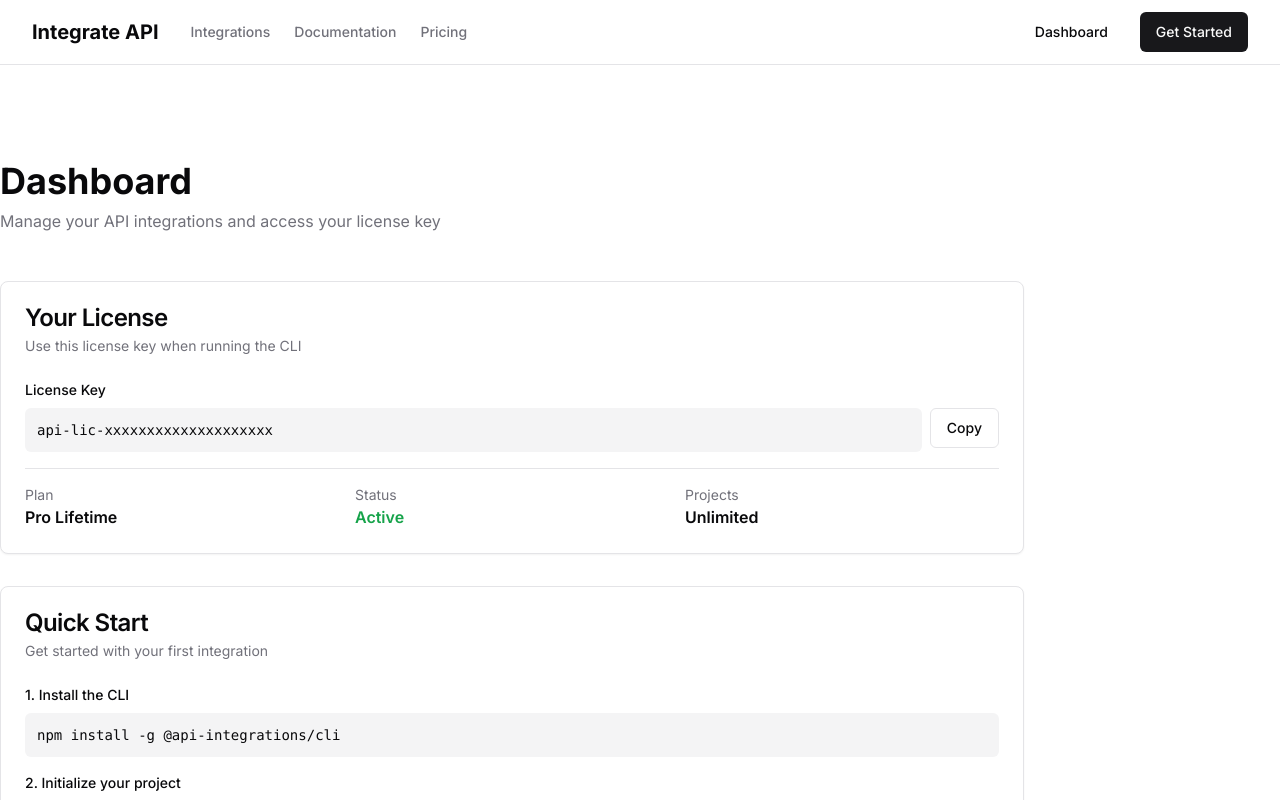
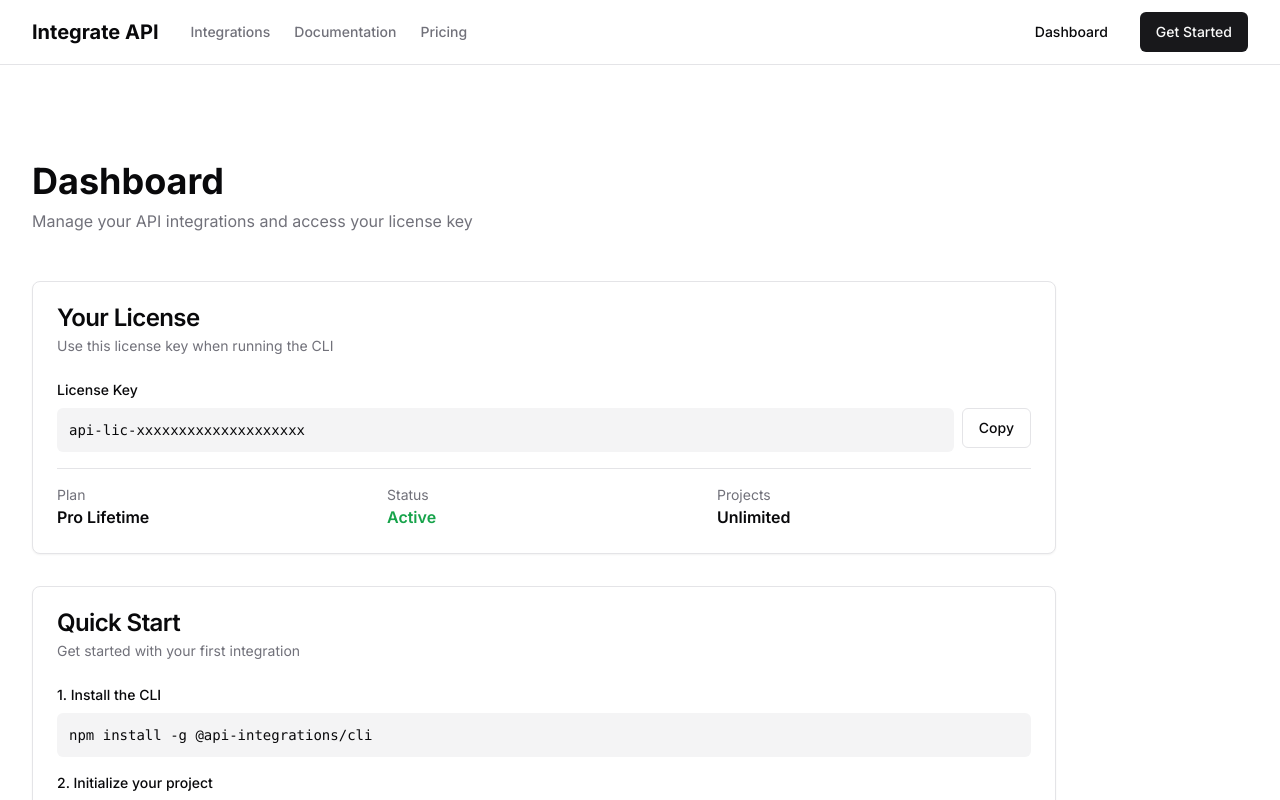
Before and after one commit to Reliathedisco/api_integration_CLI, a Next.js app: page /dashboard in a window 1280 px wide. Shown: the top 800 px of the page. Built offline with nearby package versions, Linux system fonts and the light colour scheme.

Commit message:
Fix dashboard centering

```diff
--- a/app/dashboard/page.tsx
+++ b/app/dashboard/page.tsx
@@ -11,7 +11,7 @@ export default function DashboardPage() {
     <>
       <Navigation />
       <main className="flex flex-col flex-1">
-        <section className="container py-24">
+        <section className="container mx-auto px-4 md:px-6 lg:px-8 py-24">
           <div className="mb-12">
             <h1 className="text-4xl font-bold mb-2">Dashboard</h1>
             <p className="text-muted-foreground">
```
